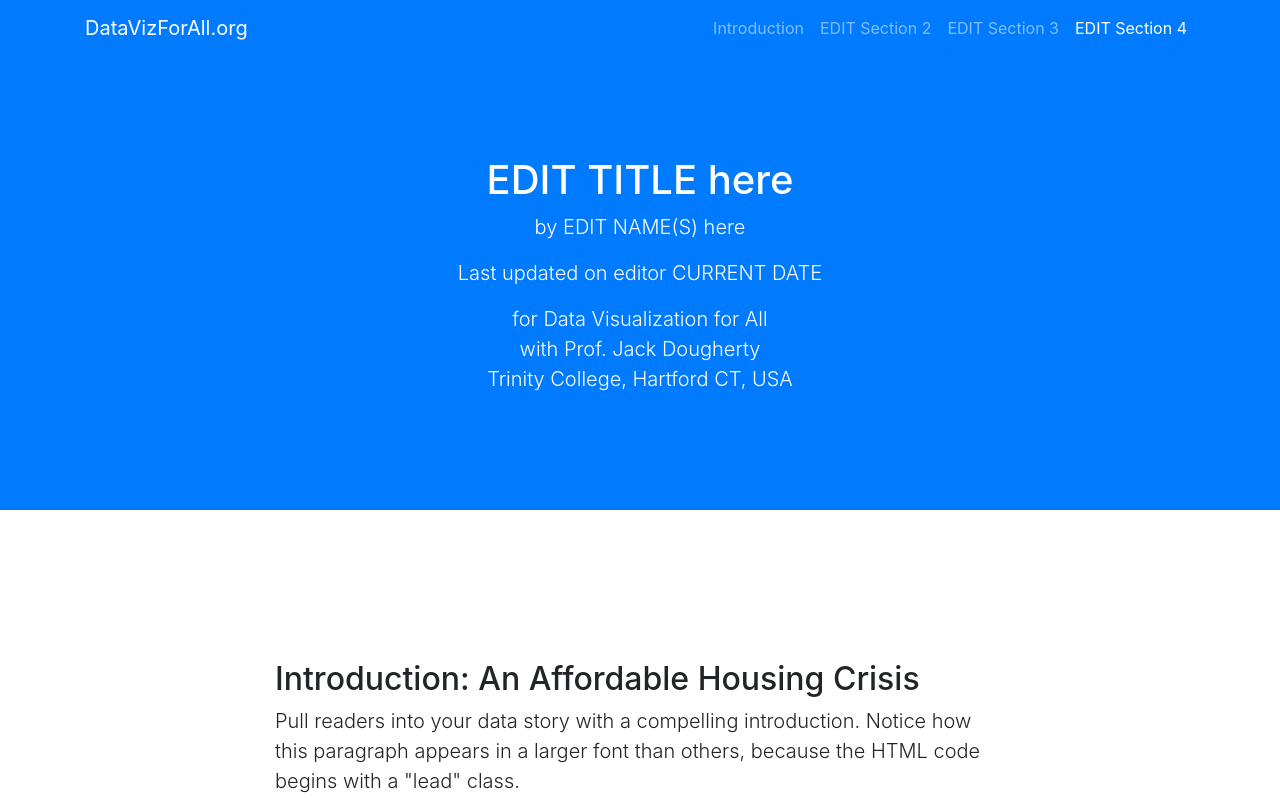
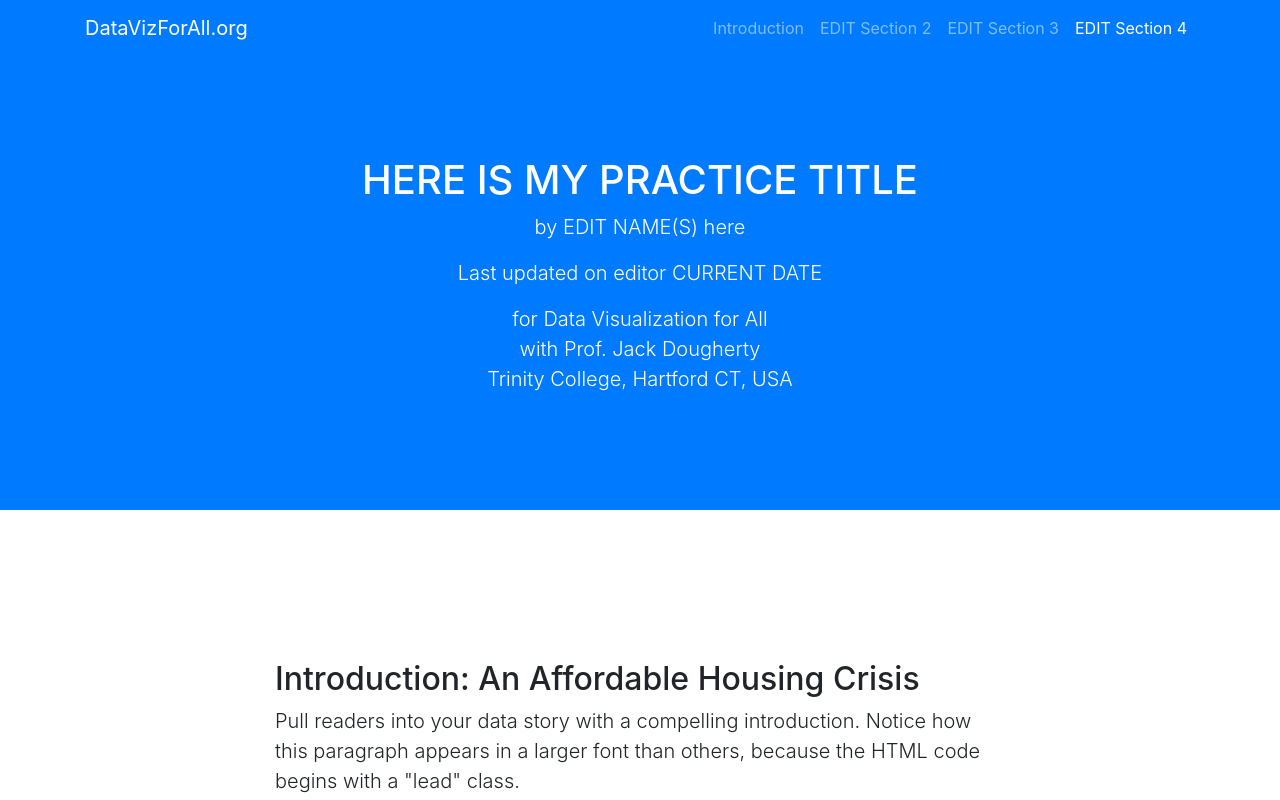
Before and after one commit to wschwartz4/practice-story, a plain HTML site: page index.html in a window 1280 px wide. Shown: the top 800 px of the page. Drawn offline with nearby package versions, Linux system fonts and the light colour scheme.

Commit message:
Update index.html

```diff
--- a/index.html
+++ b/index.html
@@ -53,7 +53,7 @@
 
   <header class="bg-primary text-white">
     <div class="container text-center">
-      <h1>EDIT TITLE here</h1>
+      <h1>HERE IS MY PRACTICE TITLE</h1>
       <p class="lead">by EDIT NAME(S) here</p>
       <p class="lead">Last updated on editor CURRENT DATE</p>
       <p class="lead">for Data Visualization for All</br>with Prof. Jack Dougherty</br>Trinity College, Hartford CT, USA</p>
```
